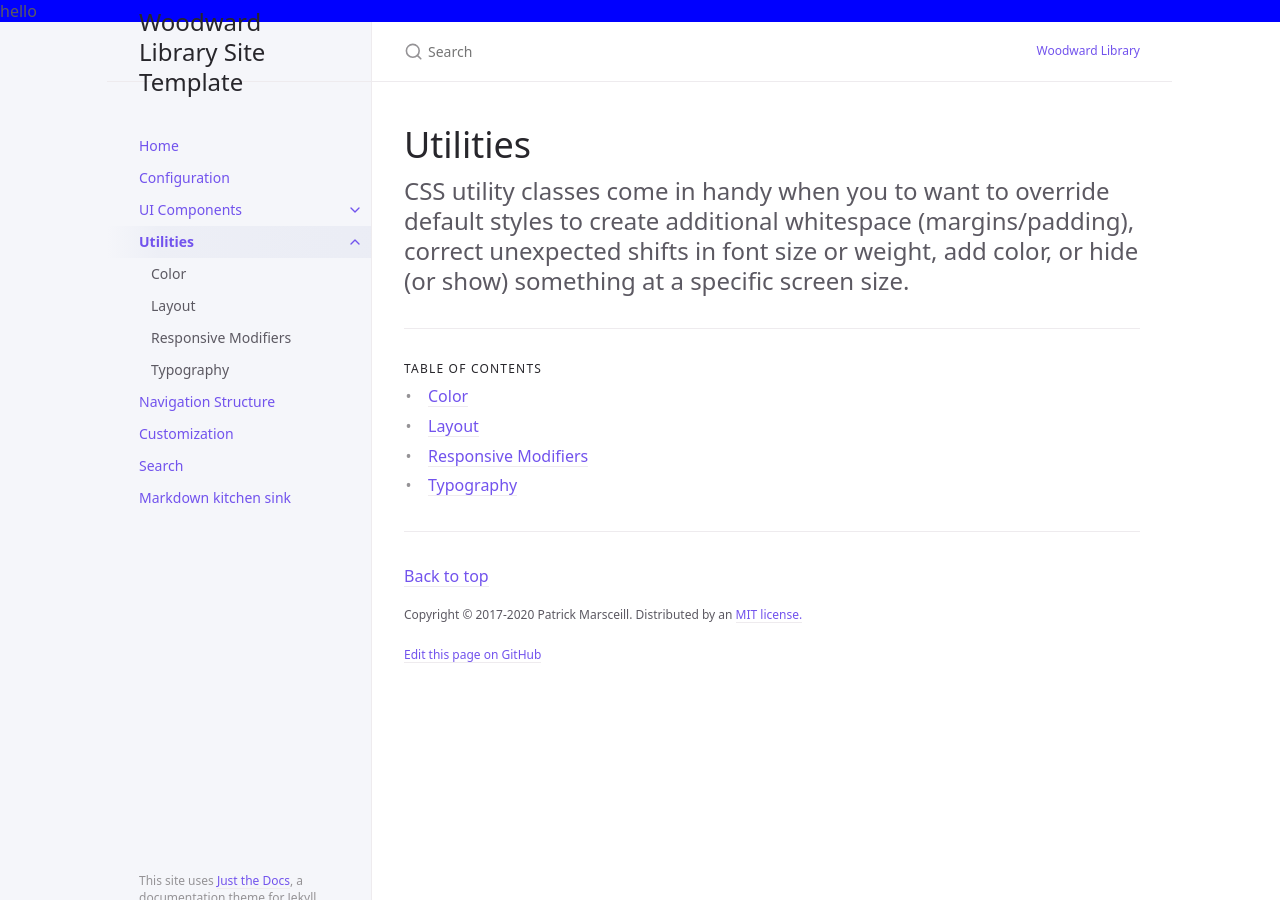
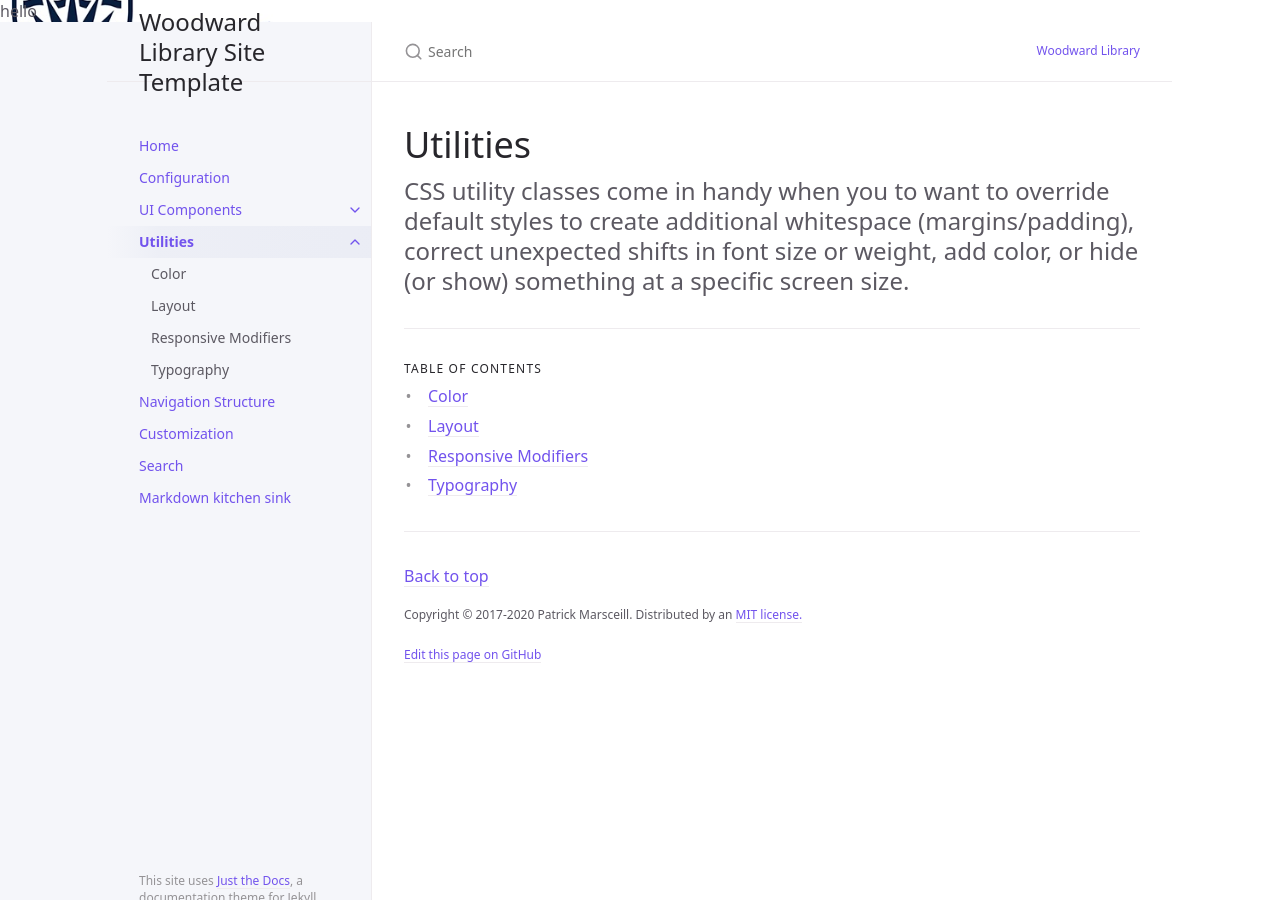
Before and after one commit to Woodward-Library/workshop-template, a Jekyll site: the page built from docs/utilities/utilities.md, in a window 1280 px wide. Built offline with Jekyll 4.4.1, drawn with Linux system fonts in a browser that asks for light colours.

Commit message:
updating look

```diff
--- a/_includes/header_custom.html
+++ b/_includes/header_custom.html
@@ -1,3 +1,3 @@
-<div class="UBCheader">
+<div class="UBCheader" id="home-banner">
   hello
   </div>
--- a/assets/css/just-the-docs-default.scss
+++ b/assets/css/just-the-docs-default.scss
@@ -11,3 +11,30 @@
  background-color: blue;
 
 }
+
+#home-banner {
+    background-image: url('../images/2016_LibrarySignature.jpg');
+    background-size: cover;
+    background-repeat: no-repeat;
+    background-position: {{ site.data.theme.home-banner-image-position | default: 'center' }};
+}
+#home-title-box {
+    /* padding-top: {{ site.data.theme.home-title-y-padding | default: '1em' }};
+    padding-bottom: {{ site.data.theme.home-title-y-padding | default: '1em' }};
+    */
+
+}
+@media screen and (max-width: 576px) {
+    #home-banner { max-height:500px; }
+    #home-title-box {
+        padding-top: 5em;
+        padding-bottom: 5em;
+    }
+    .display-4 { font-size:1.75em; }
+    #home-tagline { font-size:.85em; }
+}
+#ubc-banner {
+ background-color: #002145;
+ padding-top:1em;
+ padding-bottom:1em;
+}
```
Also changed, not shown: assets/images/2016_LibrarySignature.jpg (added), assets/images/ubc7-clf-sprite-white-2x.png (added).
